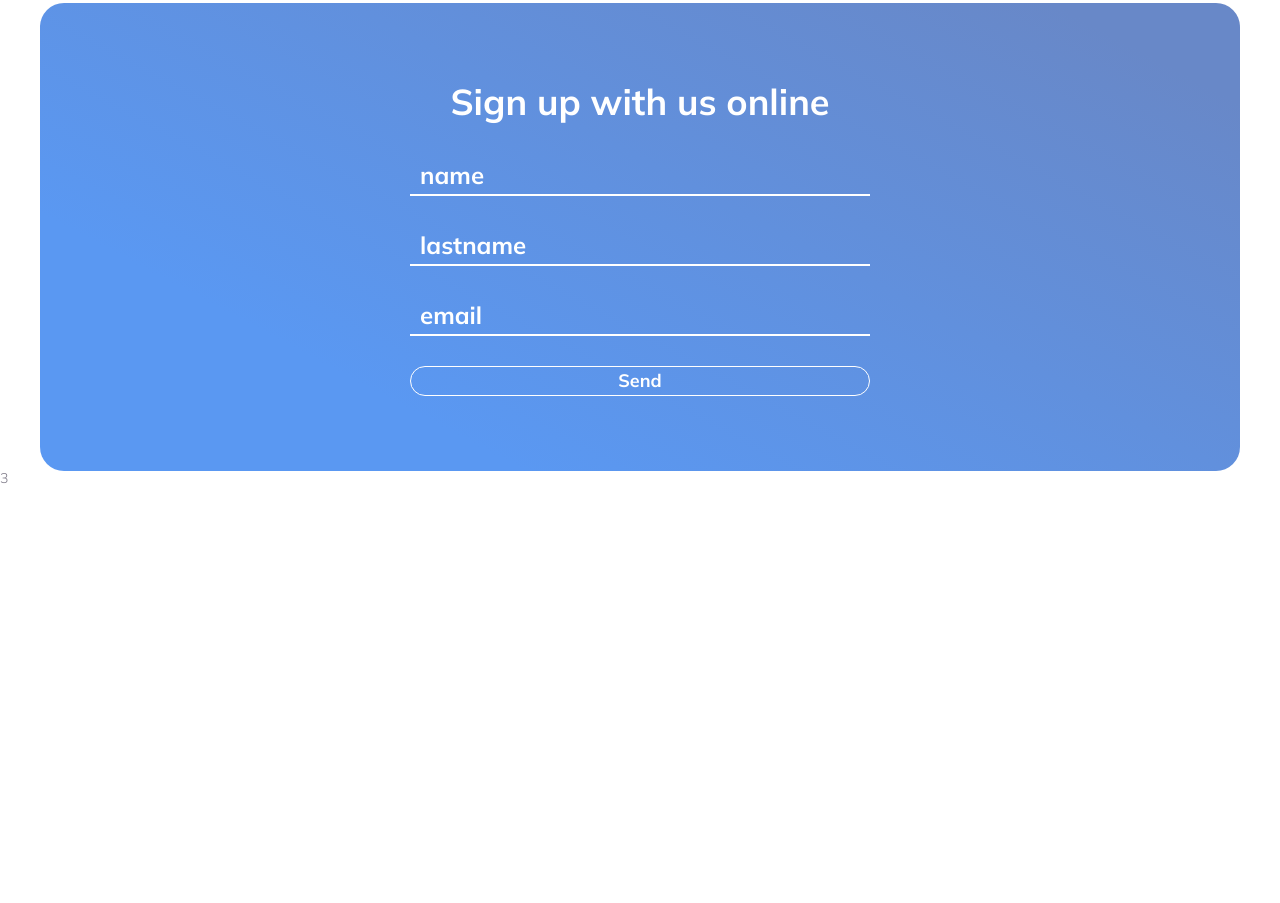
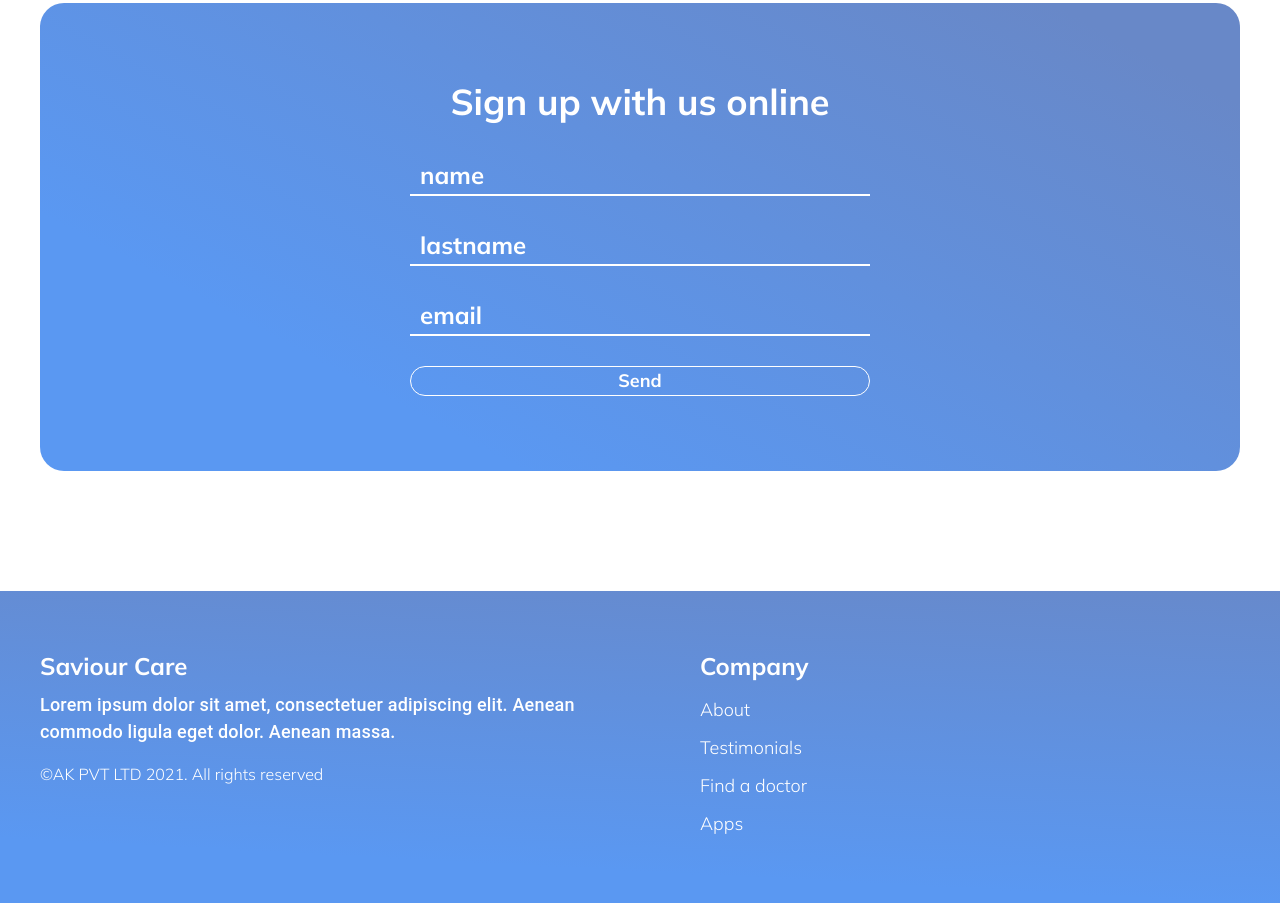
Before and after one commit to Nomex2008/Site-VirtualHealthcareServices, a website built with Vite: page index.html in a window 1280 px wide. Shown: the part 3532-4435 px from the top of the page. Before the commit the page ends 4017 px from the top, so only its background shows below. Built offline with nearby package versions, Linux system fonts and the light colour scheme.

Commit message:
Commit 5 (footer)
Add footer.

```diff
--- a/index.html
+++ b/index.html
@@ -314,7 +314,39 @@
       </main>
 
       <footer class="footer">
-        3
+        <div class="container">
+          <div class="footer__body">
+
+            <div class="footer__info">
+
+              <h4 class="footer__title">
+                Saviour Care
+              </h4>
+
+              <div class="footer__text">
+                Lorem ipsum dolor sit amet, consectetuer adipiscing elit. Aenean commodo ligula eget dolor. Aenean massa.
+              </div>
+
+              <div class="footer__end">
+                ©AK PVT LTD 2021. All rights reserved
+              </div>
+
+            </div>
+
+            <div class="footer__company">
+
+              <h4 class="footer__title">
+                Company
+              </h4>
+              <a href="#" class="footer__item">About</a>
+              <a href="#" class="footer__item">Testimonials</a>
+              <a href="#" class="footer__item">Find a doctor</a>
+              <a href="#" class="footer__item">Apps</a>
+
+            </div>
+
+          </div>
+        </div>
       </footer>
 
     </div>
--- a/style.css
+++ b/style.css
@@ -385,3 +385,62 @@ body {
   background-color: #fff;
   color: #5A98F2;
 }
+
+/*footer*/
+.footer {
+  margin-top: 120px;
+  padding: 60px 0;
+  background: linear-gradient(183deg, #6888C8 -8.57%, #5A98F2 82.96%);
+  box-shadow: 0px 4px 4px 0px rgba(0, 0, 0, 0.25);
+  color: #FFF;
+}
+
+.footer__body {
+  display: flex;
+  justify-content: space-between;
+}
+
+.footer__info {
+  width: 45%;
+}
+
+.footer__title {
+  font-size: 24px;
+  font-weight: 700;
+  line-height: normal;
+  margin-bottom: 10px;
+}
+
+.footer__text {
+  font-feature-settings: 'clig' off, 'liga' off;
+  font-family: Roboto;
+  font-size: 18px;
+  font-weight: 500;
+  line-height: 27px; /* 150% */
+  letter-spacing: 0.18px;
+  margin-bottom: 15px;
+}
+
+.footer__end {
+  font-size: 16px;
+  font-weight: 300;
+  line-height: 28px; /* 175% */
+}
+
+.footer__company {
+  width: 45%;
+}
+
+.footer__item {
+  font-size: 18px;
+  font-weight: 300;
+  line-height: 38px; /* 211.111% */
+  color:#fff;
+  display:block;
+  max-width: 30%;
+
+  transition: all .3s;
+}
+.footer__item:hover {
+  text-decoration: underline;
+}
```
